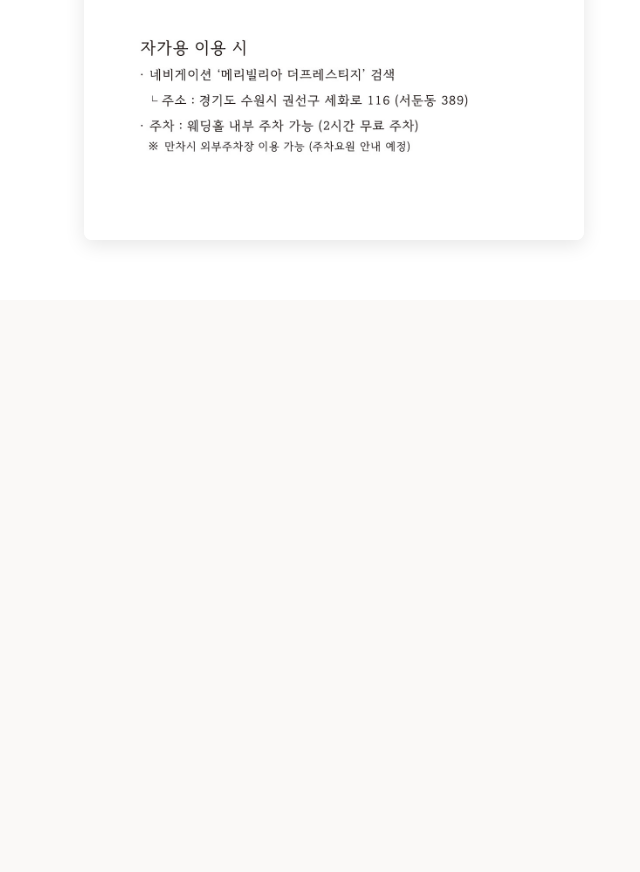
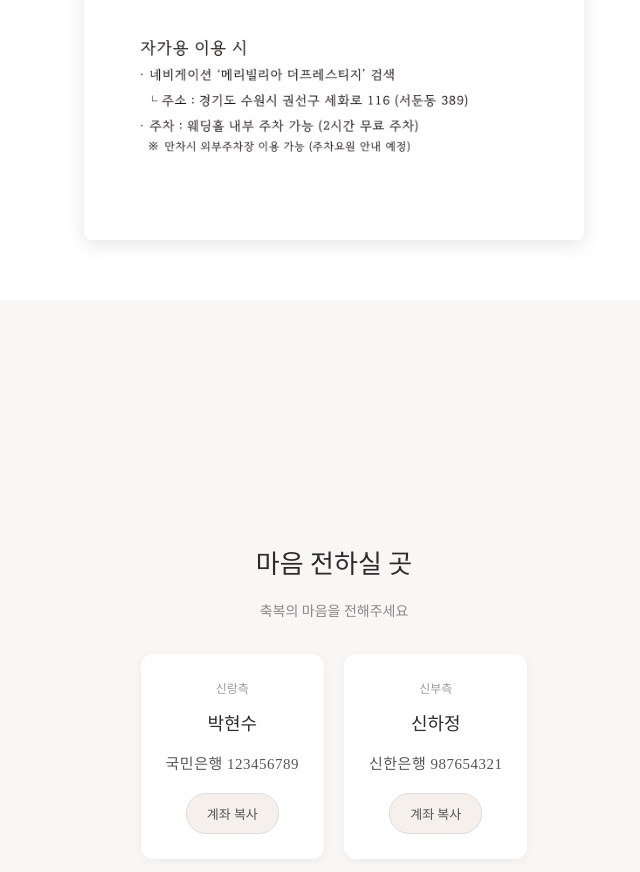
Before and after one commit to gustn3965/wedding, a plain HTML site: page index.html in a window 1280 px wide. Shown: the part 4643-5515 px from the top of the page, without its empty margins (306-946 px from the left). Before the commit the page ends 4943 px from the top, so only its background shows below. Drawn offline with Linux system fonts and the light colour scheme.

Commit message:
Add account section for wedding gifts

```diff
--- a/index.html
+++ b/index.html
@@ -125,6 +125,28 @@
                 <img src="images/location/location1.jpeg" alt="약도" class="location-map">
             </div>
         </section>
+
+        <!-- 다섯번째 섹션: 축의금 -->
+        <section class="section section-account">
+            <h2 class="account-title">마음 전하실 곳</h2>
+            <p class="account-subtitle">축복의 마음을 전해주세요</p>
+
+            <div class="account-cards">
+                <div class="account-card">
+                    <p class="account-side">신랑측</p>
+                    <p class="account-name">박현수</p>
+                    <p class="account-info">국민은행 123456789</p>
+                    <button class="copy-btn" onclick="copyAccount('국민은행 123456789')">계좌 복사</button>
+                </div>
+                <div class="account-card">
+                    <p class="account-side">신부측</p>
+                    <p class="account-name">신하정</p>
+                    <p class="account-info">신한은행 987654321</p>
+                    <button class="copy-btn" onclick="copyAccount('신한은행 987654321')">계좌 복사</button>
+                </div>
+            </div>
+            <span class="copy-toast" id="accountToast">복사되었습니다!</span>
+        </section>
     </main>
 
     <!-- 사진 뷰어 모달 -->
--- a/script.js
+++ b/script.js
@@ -4,7 +4,20 @@ function copyAddress() {
     navigator.clipboard.writeText(address).then(() => {
         const toast = document.getElementById('copyToast');
         toast.classList.remove('show');
-        void toast.offsetWidth; // trigger reflow
+        void toast.offsetWidth;
+        toast.classList.add('show');
+        setTimeout(() => {
+            toast.classList.remove('show');
+        }, 2000);
+    });
+}
+
+// Copy Account
+function copyAccount(account) {
+    navigator.clipboard.writeText(account).then(() => {
+        const toast = document.getElementById('accountToast');
+        toast.classList.remove('show');
+        void toast.offsetWidth;
         toast.classList.add('show');
         setTimeout(() => {
             toast.classList.remove('show');
@@ -244,6 +257,17 @@ function copyAddress() {
         if (locationInfo) locationInfo.classList.add('fade-in');
         if (locationMap) locationMap.classList.add('scale-in');
 
+        const accountTitle = document.querySelector('.account-title');
+        const accountSubtitle = document.querySelector('.account-subtitle');
+        const accountCards = document.querySelectorAll('.account-card');
+
+        if (accountTitle) accountTitle.classList.add('fade-in');
+        if (accountSubtitle) accountSubtitle.classList.add('fade-in');
+        accountCards.forEach((card, index) => {
+            card.classList.add('fade-in');
+            card.style.transitionDelay = (index * 0.2) + 's';
+        });
+
         galleryItems.forEach((item, index) => {
             item.classList.add('scale-in');
             item.style.setProperty('--delay', index);
--- a/styles.css
+++ b/styles.css
@@ -481,6 +481,78 @@ body {
     background-color: #02b350;
 }
 
+/* Account Section */
+.section-account {
+    background-color: #f8f7f5;
+    padding: 60px 20px;
+}
+
+.account-title {
+    font-size: 22px;
+    font-weight: 400;
+    margin-bottom: 10px;
+    color: #2c2c2c;
+    text-align: center;
+}
+
+.account-subtitle {
+    font-size: 14px;
+    color: #888;
+    text-align: center;
+    margin-bottom: 30px;
+}
+
+.account-cards {
+    display: flex;
+    flex-direction: column;
+    gap: 20px;
+    max-width: 400px;
+    margin: 0 auto;
+}
+
+.account-card {
+    background-color: #fff;
+    border-radius: 12px;
+    padding: 25px;
+    box-shadow: 0 2px 10px rgba(0, 0, 0, 0.05);
+    text-align: center;
+}
+
+.account-side {
+    font-size: 12px;
+    color: #999;
+    margin-bottom: 8px;
+}
+
+.account-name {
+    font-size: 18px;
+    font-weight: 500;
+    color: #2c2c2c;
+    margin-bottom: 10px;
+}
+
+.account-info {
+    font-size: 15px;
+    color: #555;
+    margin-bottom: 15px;
+    letter-spacing: 0.5px;
+}
+
+@media screen and (min-width: 768px) {
+    .account-title {
+        font-size: 26px;
+    }
+
+    .account-cards {
+        flex-direction: row;
+        max-width: 600px;
+    }
+
+    .account-card {
+        flex: 1;
+    }
+}
+
 .copy-toast {
     display: none;
     margin-top: 10px;
```
